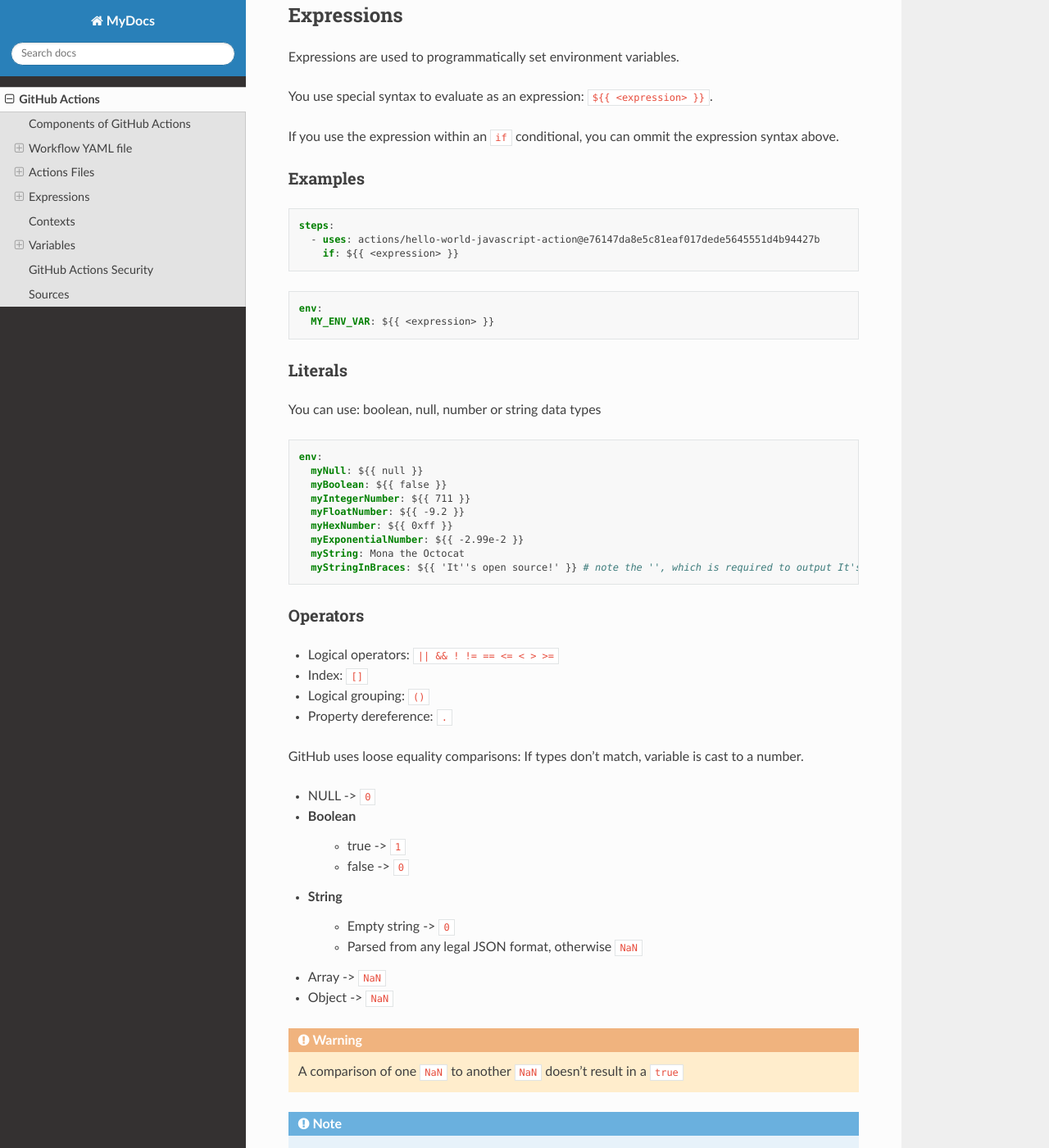
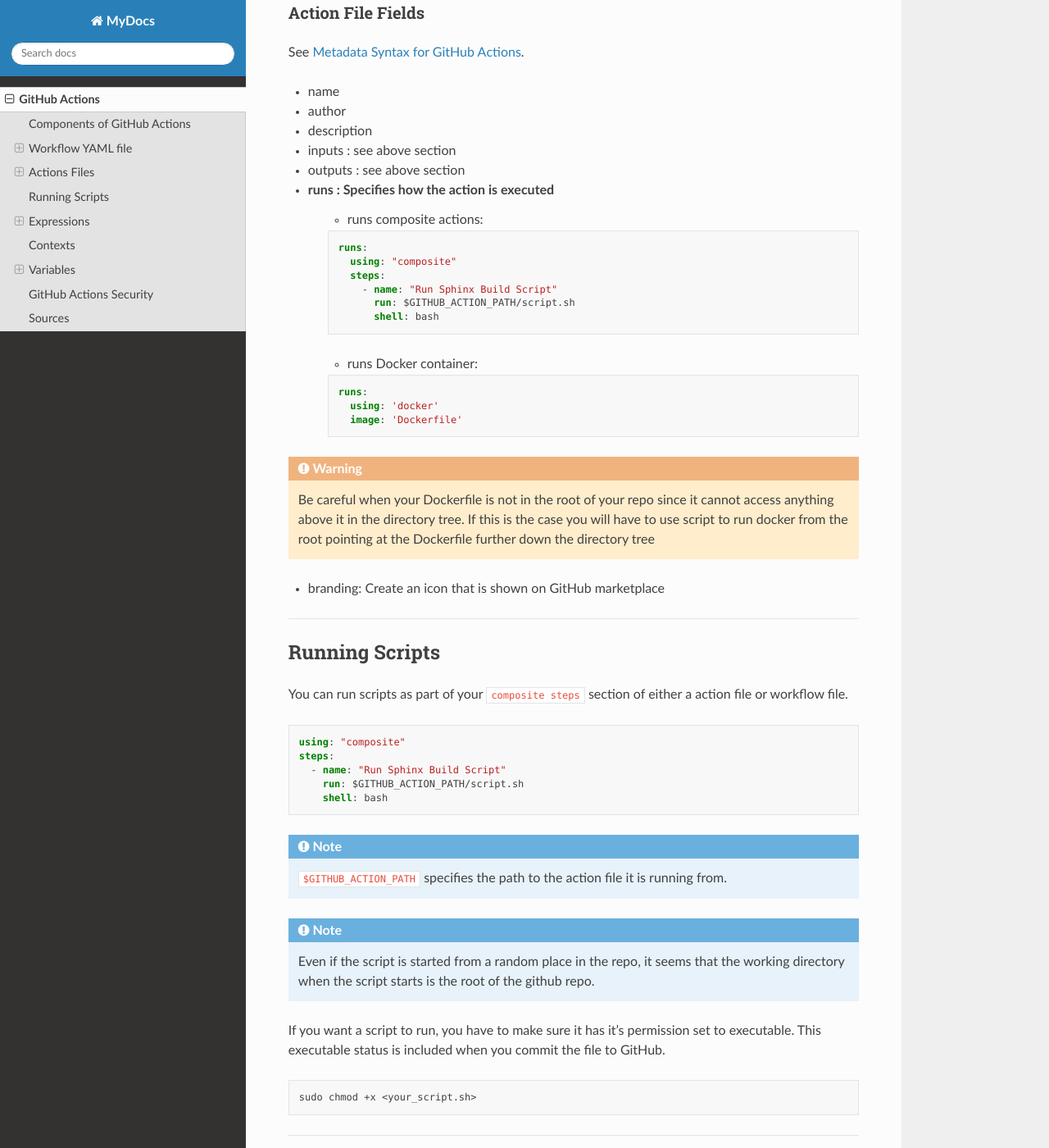
Before and after one commit to mcbottcher/my_docs, a Sphinx documentation site: the page built from docs/source/github_actions.rst, in a window 1280 px wide and 1400 px high, scrolled down 3951 px. Shown: the whole window at 82% size. Built offline with Sphinx 7.4.7 and the Read the Docs theme 2.0.0, drawn with Linux system fonts in a browser that asks for light colours.

Commit message:
github_actions: Added some info on scripts

```diff
--- a/docs/source/github_actions.rst
+++ b/docs/source/github_actions.rst
@@ -178,6 +178,76 @@ To see the inputs and outputs of an action, check the ``action.yml`` in the root
 
 ----
 
+Action File Fields
+^^^^^^^^^^^^^^^^^^
+
+See `Metadata Syntax for GitHub Actions <https://docs.github.com/en/actions/creating-actions/metadata-syntax-for-github-actions>`_.
+
+.. TODO, add link to above section instead of just writing above section
+
+- name
+- author
+- description
+- inputs : see above section
+- outputs : see above section
+- runs : Specifies how the action is executed
+    - runs composite actions:
+
+    .. code-block:: yaml
+
+        runs:
+          using: "composite"
+          steps:
+            - name: "Run Sphinx Build Script"
+              run: $GITHUB_ACTION_PATH/script.sh
+              shell: bash
+
+    - runs Docker container:
+
+    .. code-block:: yaml
+
+        runs:
+          using: 'docker'
+          image: 'Dockerfile'
+
+.. warning::
+    Be careful when your Dockerfile is not in the root of your repo since it cannot access
+    anything above it in the directory tree. If this is the case you will have to use script
+    to run docker from the root pointing at the Dockerfile further down the directory tree
+
+- branding: Create an icon that is shown on GitHub marketplace
+
+----
+
+Running Scripts
+---------------
+
+You can run scripts as part of your ``composite steps`` section of either a action file or workflow file.
+
+.. code-block:: yaml
+
+    using: "composite"
+    steps:
+      - name: "Run Sphinx Build Script"
+        run: $GITHUB_ACTION_PATH/script.sh
+        shell: bash
+
+.. note::
+    ``$GITHUB_ACTION_PATH`` specifies the path to the action file it is running from.
+
+.. note::
+    Even if the script is started from a random place in the repo, it seems that the working
+    directory when the script starts is the root of the github repo.
+
+If you want a script to run, you have to make sure it has it's permission set to executable.
+This executable status is included when you commit the file to GitHub.
+
+.. code-block:: bash
+
+    sudo chmod +x <your_script.sh>
+
+----
+
 Expressions
 -----------
 
```
